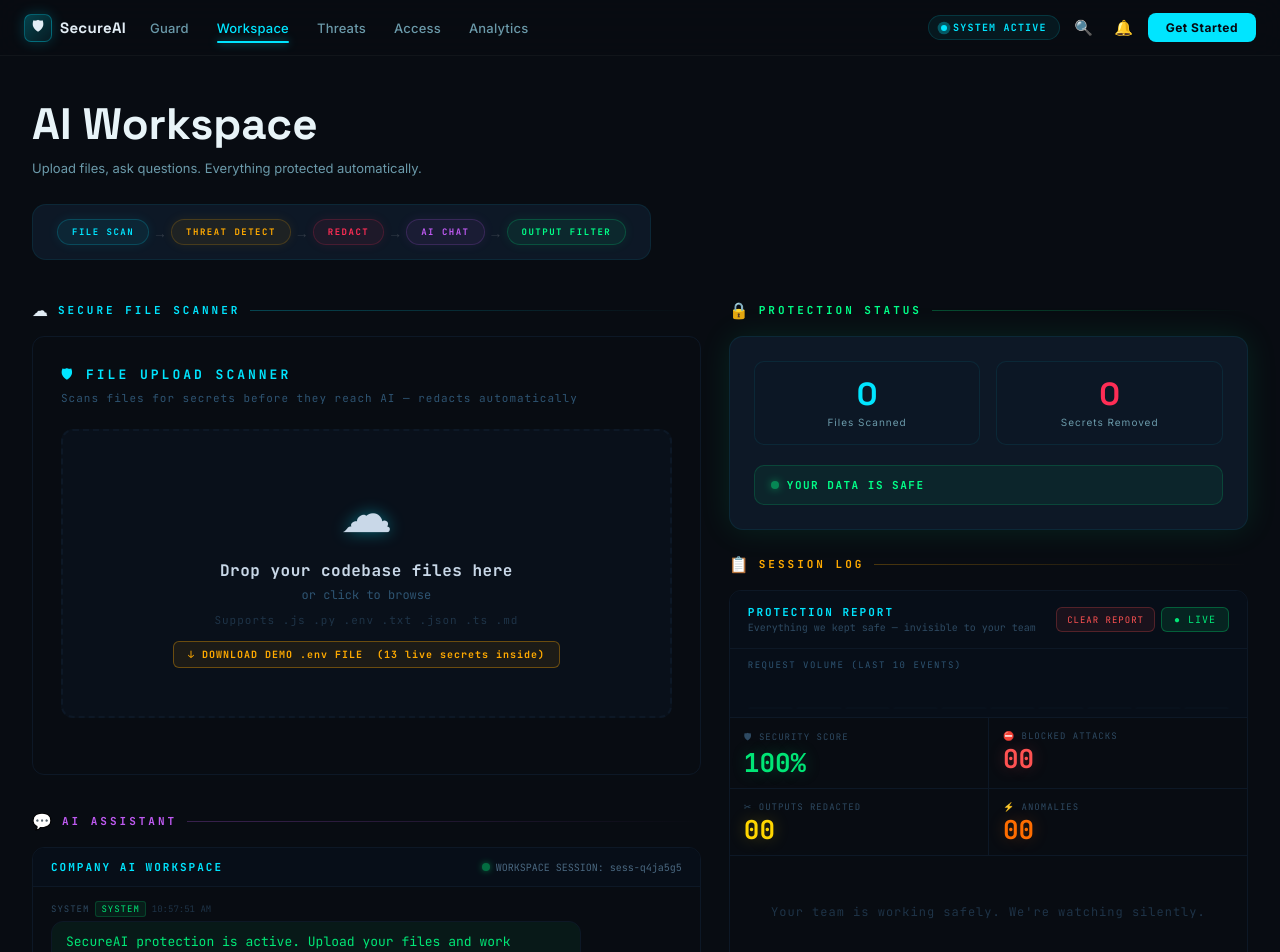
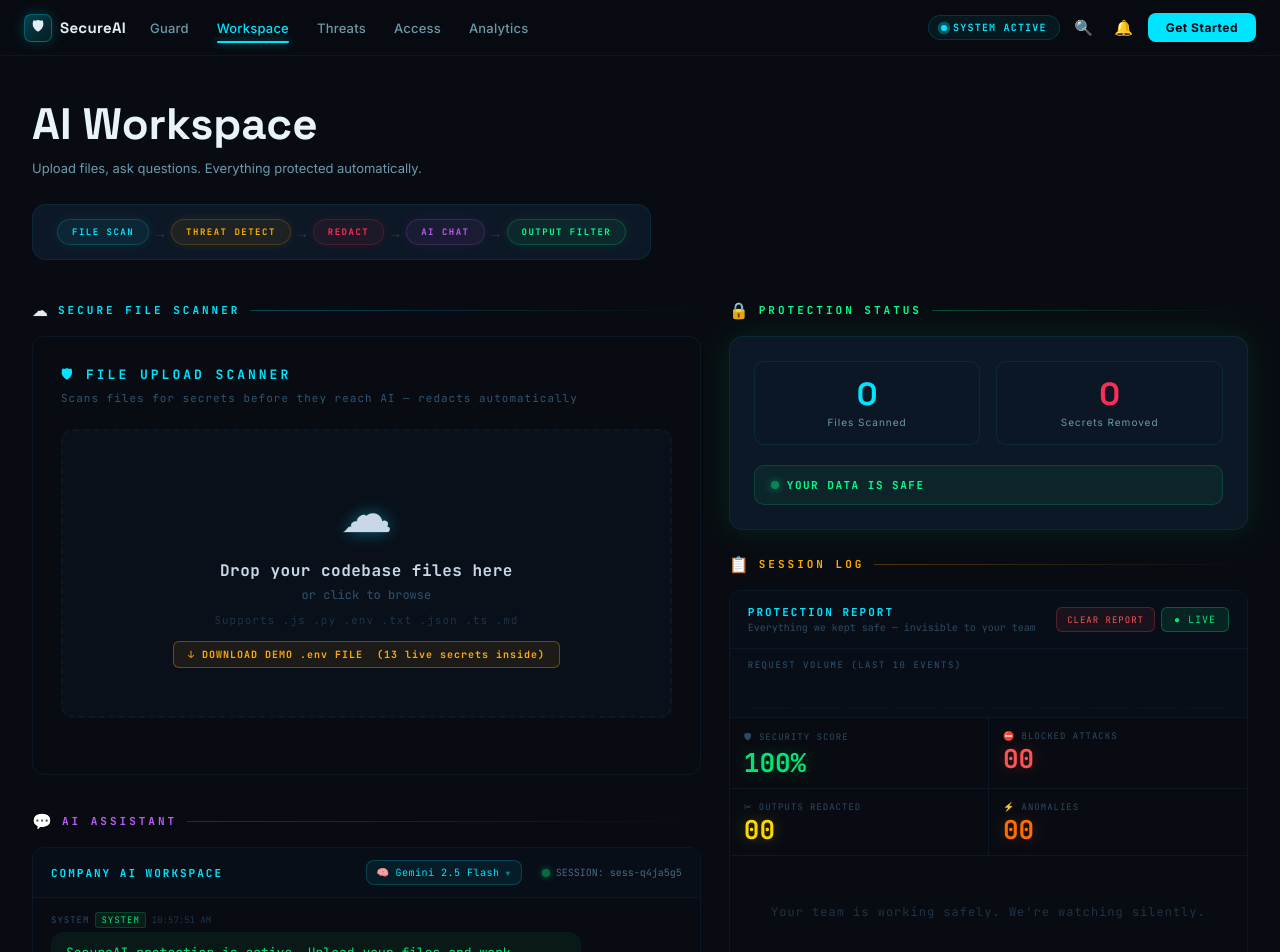
Before and after one commit to ayushbelwal26/SecureAI-Workspace, a Next.js app: page /workspace in a window 1280 px wide. Shown: the top 952 px of the page. Built offline with nearby package versions, Linux system fonts and the light colour scheme.

Commit message:
feat: add AI agent selection dropdown in workspace chat

```diff
--- a/src/app/api/secure-chat/route.js
+++ b/src/app/api/secure-chat/route.js
@@ -11,7 +11,8 @@ export async function GET() {
 
 export async function POST(request) {
   try {
-    const { message, sessionId, fileScan, history } = await request.json();
+    const { message, sessionId, fileScan, history, model } = await request.json();
+    const selectedModel = model || 'google/gemini-2.5-flash';
 
     // ── Layer 0: File scan report (fire-and-forget from FileUpload) ────────
     if (fileScan) {
@@ -82,7 +83,7 @@ export async function POST(request) {
           'X-Title': 'SecureAI',
         },
         body: JSON.stringify({
-          model: 'google/gemini-2.5-flash',
+          model: selectedModel,
           messages,
           max_tokens: 512,
         }),
--- a/src/components/ChatInterface.js
+++ b/src/components/ChatInterface.js
@@ -12,6 +12,15 @@ const THREAT_COLORS = {
   HIGH: '#ff6d00',
   CRITICAL: '#d50000',
 };
+
+const MODELS = [
+  { id: 'google/gemini-2.5-flash',         label: 'Gemini 2.5 Flash',     icon: '🧠', color: '#4285f4' },
+  { id: 'openai/gpt-4o-mini',              label: 'GPT-4o Mini',          icon: '🤖', color: '#00a67e' },
+  { id: 'anthropic/claude-3-haiku',        label: 'Claude 3 Haiku',       icon: '🎭', color: '#d4a27f' },
+  { id: 'meta-llama/llama-3.1-8b-instruct:free', label: 'Llama 3.1 8B (Free)', icon: '🦙', color: '#7c3aed' },
+  { id: 'mistralai/mistral-7b-instruct:free',    label: 'Mistral 7B (Free)', icon: '⚡', color: '#ff6b35' },
+  { id: 'google/gemini-2.0-flash-exp:free',      label: 'Gemini 2.0 Flash (Free)', icon: '✨', color: '#34a853' },
+];
 
 const THREAT_BG = {
   SAFE: 'rgba(0,229,255,0.08)',
@@ -35,11 +44,25 @@ export default function ChatInterface({ fileContext = '', onClearContext }) {
   const [loading, setLoading] = useState(false);
   const [sessionId, setSessionId] = useState('');
   const [isMounted, setIsMounted] = useState(false);
+  const [selectedModel, setSelectedModel] = useState(MODELS[0].id);
+  const [modelDropdownOpen, setModelDropdownOpen] = useState(false);
   const bottomRef = useRef(null);
+  const dropdownRef = useRef(null);
 
   useEffect(() => {
     setIsMounted(true);
     setSessionId('sess-' + Math.random().toString(36).slice(2, 9));
+  }, []);
+
+  // Close dropdown on outside click
+  useEffect(() => {
+    const handler = (e) => {
+      if (dropdownRef.current && !dropdownRef.current.contains(e.target)) {
+        setModelDropdownOpen(false);
+      }
+    };
+    document.addEventListener('mousedown', handler);
+    return () => document.removeEventListener('mousedown', handler);
   }, []);
 
   useEffect(() => {
@@ -77,7 +100,7 @@ export default function ChatInterface({ fileContext = '', onClearContext }) {
       const res = await fetch('/api/secure-chat', {
         method: 'POST',
         headers: { 'Content-Type': 'application/json' },
-        body: JSON.stringify({ message: fullMessage, sessionId, history }),
+        body: JSON.stringify({ message: fullMessage, sessionId, history, model: selectedModel }),
       });
       const data = await res.json();
       console.log('API Response:', data);
@@ -161,31 +184,61 @@ export default function ChatInterface({ fileContext = '', onClearContext }) {
       }}
     >
       {/* Header */}
-      <div
-        style={{
-          padding: '12px 18px',
-          borderBottom: '1px solid #0d1826',
-          display: 'flex',
-          alignItems: 'center',
-          gap: '10px',
-          background: '#070e18',
-        }}
-      >
-        <span style={{ color: '#00e5ff', fontSize: '11px', letterSpacing: '2px', fontWeight: 700 }}>
-          COMPANY AI WORKSPACE
-        </span>
-        <div style={{ marginLeft: 'auto', display: 'flex', gap: '6px', alignItems: 'center' }}>
-          <div
+      <div style={{ padding: '12px 18px', borderBottom: '1px solid #0d1826', display: 'flex', alignItems: 'center', gap: '10px', background: '#070e18', position: 'relative' }}>
+        <span style={{ color: '#00e5ff', fontSize: '11px', letterSpacing: '2px', fontWeight: 700 }}>COMPANY AI WORKSPACE</span>
+
+        {/* Model selector */}
+        <div ref={dropdownRef} style={{ marginLeft: 'auto', position: 'relative' }}>
+          <button
+            onClick={() => setModelDropdownOpen(o => !o)}
             style={{
-              width: 8,
-              height: 8,
-              borderRadius: '50%',
-              background: '#00e676',
-              boxShadow: '0 0 6px #00e676',
-              animation: 'pulse 2s infinite',
+              display: 'flex', alignItems: 'center', gap: '6px',
+              background: 'rgba(0,229,255,0.07)', border: '1px solid rgba(0,229,255,0.2)',
+              borderRadius: '8px', padding: '5px 10px', cursor: 'pointer',
+              color: '#00e5ff', fontFamily: "'JetBrains Mono', monospace",
+              fontSize: '10px', letterSpacing: '0.5px', transition: 'all 0.2s',
             }}
-          />
-          <span style={{ color: '#4a6880', fontSize: '10px' }}>WORKSPACE SESSION: {sessionId ? sessionId.slice(0, 16) : 'connecting...'}</span>
+          >
+            <span>{MODELS.find(m => m.id === selectedModel)?.icon}</span>
+            <span>{MODELS.find(m => m.id === selectedModel)?.label}</span>
+            <span style={{ opacity: 0.5, fontSize: '8px' }}>{modelDropdownOpen ? '▲' : '▼'}</span>
+          </button>
+
+          {modelDropdownOpen && (
+            <div style={{
+              position: 'absolute', top: 'calc(100% + 6px)', right: 0, zIndex: 999,
+              background: '#070e18', border: '1px solid rgba(0,229,255,0.15)',
+              borderRadius: '10px', overflow: 'hidden', minWidth: '220px',
+              boxShadow: '0 8px 32px rgba(0,0,0,0.6)',
+            }}>
+              {MODELS.map(m => (
+                <button
+                  key={m.id}
+                  onClick={() => { setSelectedModel(m.id); setModelDropdownOpen(false); }}
+                  style={{
+                    width: '100%', display: 'flex', alignItems: 'center', gap: '10px',
+                    padding: '10px 14px', background: selectedModel === m.id ? 'rgba(0,229,255,0.08)' : 'transparent',
+                    border: 'none', borderBottom: '1px solid rgba(255,255,255,0.04)',
+                    cursor: 'pointer', textAlign: 'left', transition: 'background 0.15s',
+                  }}
+                  onMouseEnter={e => e.currentTarget.style.background = 'rgba(0,229,255,0.05)'}
+                  onMouseLeave={e => e.currentTarget.style.background = selectedModel === m.id ? 'rgba(0,229,255,0.08)' : 'transparent'}
+                >
+                  <span style={{ fontSize: '16px' }}>{m.icon}</span>
+                  <div>
+                    <div style={{ color: m.color, fontFamily: "'JetBrains Mono', monospace", fontSize: '11px', fontWeight: 700 }}>{m.label}</div>
+                    <div style={{ color: '#2e4a62', fontFamily: "'JetBrains Mono', monospace", fontSize: '9px', letterSpacing: '0.5px', marginTop: '1px' }}>{m.id}</div>
+                  </div>
+                  {selectedModel === m.id && <span style={{ marginLeft: 'auto', color: '#00e5ff', fontSize: '12px' }}>✓</span>}
+                </button>
+              ))}
+            </div>
+          )}
+        </div>
+
+        <div style={{ display: 'flex', gap: '6px', alignItems: 'center', marginLeft: '10px' }}>
+          <div style={{ width: 8, height: 8, borderRadius: '50%', background: '#00e676', boxShadow: '0 0 6px #00e676', animation: 'pulse 2s infinite' }} />
+          <span style={{ color: '#4a6880', fontSize: '10px' }}>SESSION: {sessionId ? sessionId.slice(0, 12) : '...'}</span>
         </div>
       </div>
 
@@ -219,7 +272,7 @@ export default function ChatInterface({ fileContext = '', onClearContext }) {
               }}
             >
               <span style={{ color: '#2e4a62', fontSize: '9px', letterSpacing: '1px' }}>
-                {msg.role === 'user' ? 'YOU' : msg.role === 'ai' ? 'GROK' : msg.role.toUpperCase()}
+                {msg.role === 'user' ? 'YOU' : msg.role === 'ai' ? MODELS.find(m => m.id === selectedModel)?.label ?? 'AI' : msg.role.toUpperCase()}
               </span>
               <StatusBadge status={msg.status} />
               {msg.threatLevel && msg.threatLevel !== 'SAFE' && (
```
